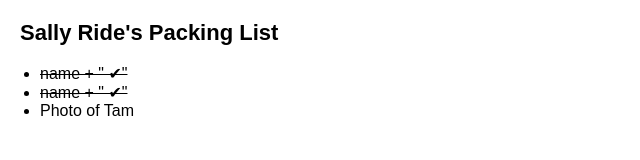
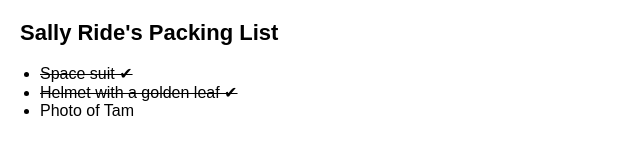
Before and after one commit to zelitosaide/react-js-course, a React (Create React App) app: page / in a window 1280 px wide. Shown: the top 160 px of the page, without its empty margins (0-640 px from the left). Built offline with nearby package versions, Linux system fonts and the light colour scheme.

Commit message:
Conditional Rendering

```diff
--- a/src/learn/learn-react/describing-the-ui/conditional-rendering/index.js
+++ b/src/learn/learn-react/describing-the-ui/conditional-rendering/index.js
@@ -3,7 +3,7 @@ export default function Index() {
 }
 
 function Item({ name, isPacked }) {
-  return <li className="item">{isPacked ? <del>name + " ✔" </del> : name}</li>;
+  return <li className="item">{isPacked ? <del>{name + " ✔"}</del> : name}</li>;
 }
 
 function Item1({ name, isPacked }) {
```
